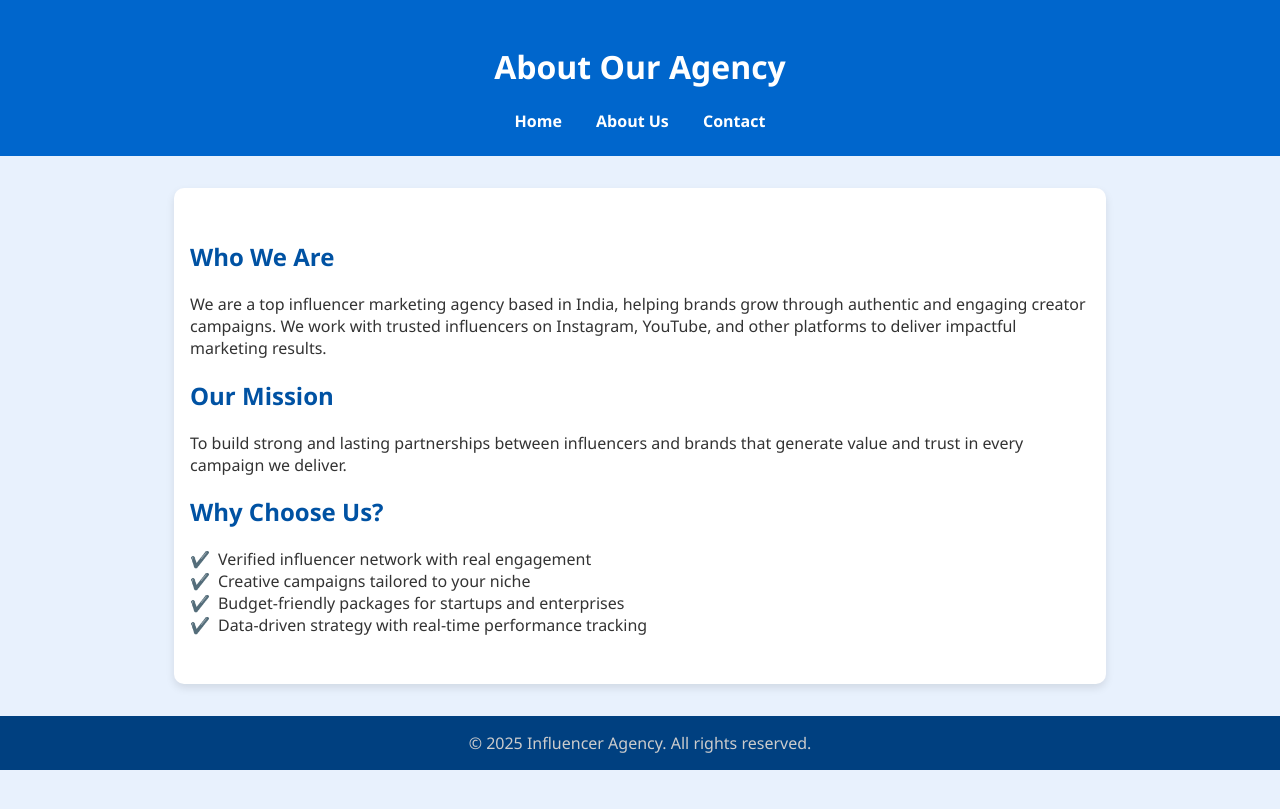
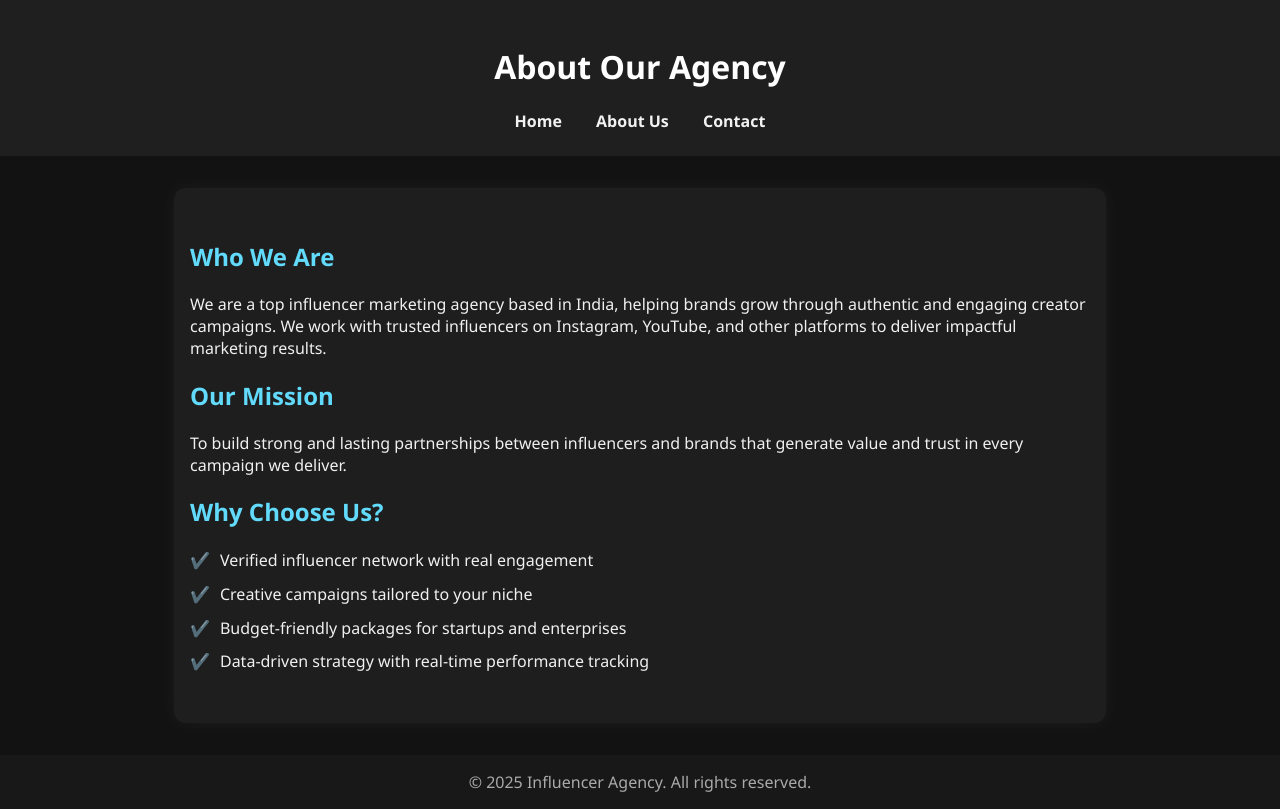
Before and after one commit to singlefluence/singlesphere, a plain HTML site: page about.html in a window 1280 px wide. Drawn offline with Linux system fonts and the light colour scheme.

Commit message:
Update about.html

```diff
--- a/about.html
+++ b/about.html
@@ -6,20 +6,20 @@
   <style>
     body {
       font-family: 'Segoe UI', sans-serif;
-      background-color: #e8f1fd;
-      color: #333;
+      background-color: #121212;
+      color: #f0f0f0;
       margin: 0;
     }
 
     header {
-      background: #0066cc;
+      background: #1f1f1f;
       padding: 1.5rem;
-      color: white;
+      color: #ffffff;
       text-align: center;
     }
 
     nav a {
-      color: white;
+      color: #f2f2f2;
       margin: 0 15px;
       text-decoration: none;
       font-weight: bold;
@@ -33,14 +33,14 @@
       max-width: 900px;
       margin: auto;
       padding: 2rem 1rem;
-      background-color: white;
-      box-shadow: 0 4px 8px rgba(0, 0, 0, 0.1);
-      border-radius: 10px;
+      background-color: #1e1e1e;
+      box-shadow: 0 0 20px rgba(255, 255, 255, 0.05);
+      border-radius: 12px;
       margin-top: 2rem;
     }
 
     h2 {
-      color: #0052a3;
+      color: #61dafb;
     }
 
     ul {
@@ -48,15 +48,20 @@
       padding: 0;
     }
 
+    li {
+      margin: 0.5rem 0;
+      line-height: 1.6;
+    }
+
     li::before {
       content: "✔️";
-      margin-right: 8px;
-      color: #0077ff;
+      margin-right: 10px;
+      color: #00ccff;
     }
 
     footer {
-      background: #004080;
-      color: #ccc;
+      background: #181818;
+      color: #aaa;
       text-align: center;
       padding: 1rem;
       margin-top: 2rem;
```
